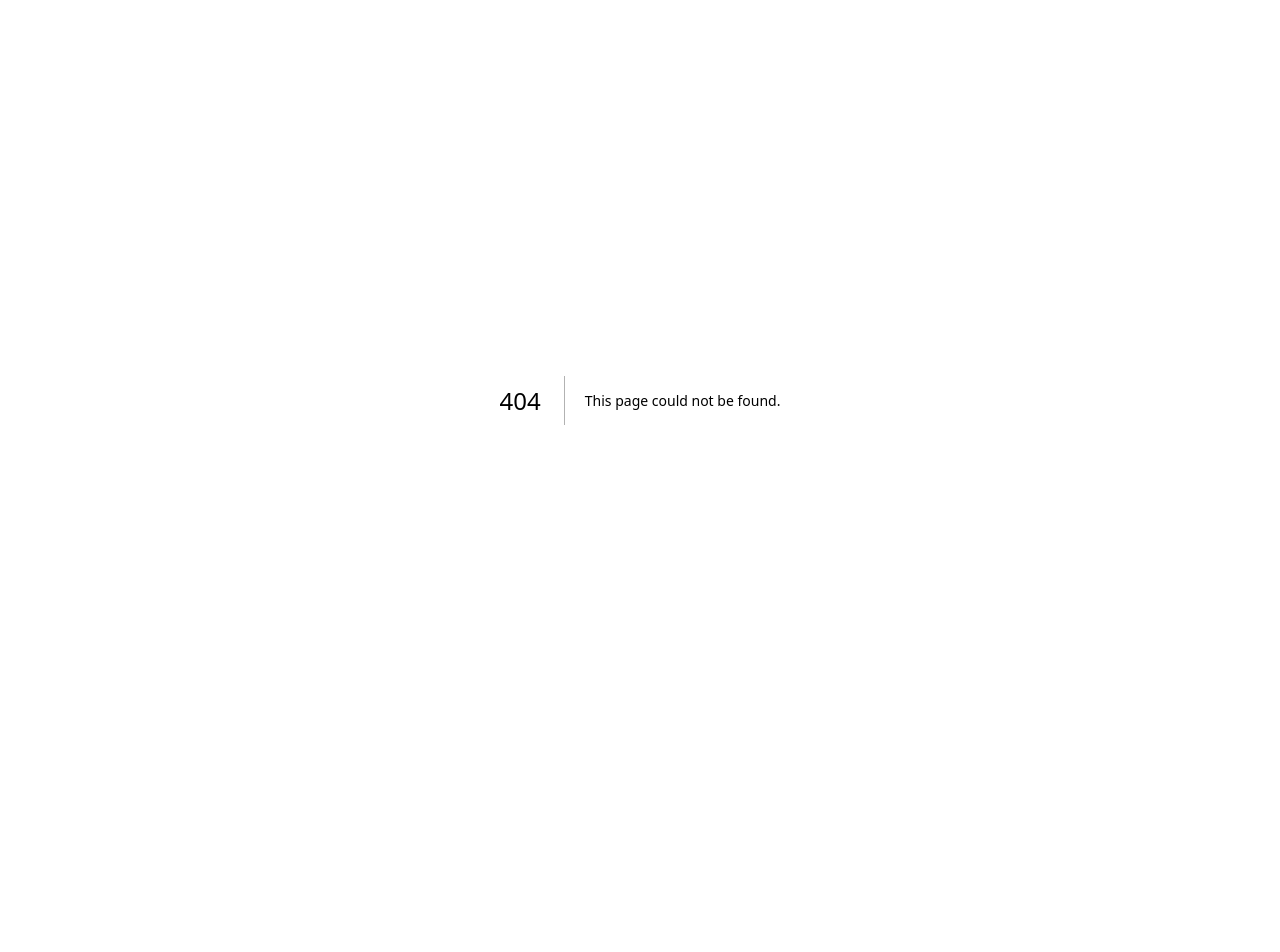
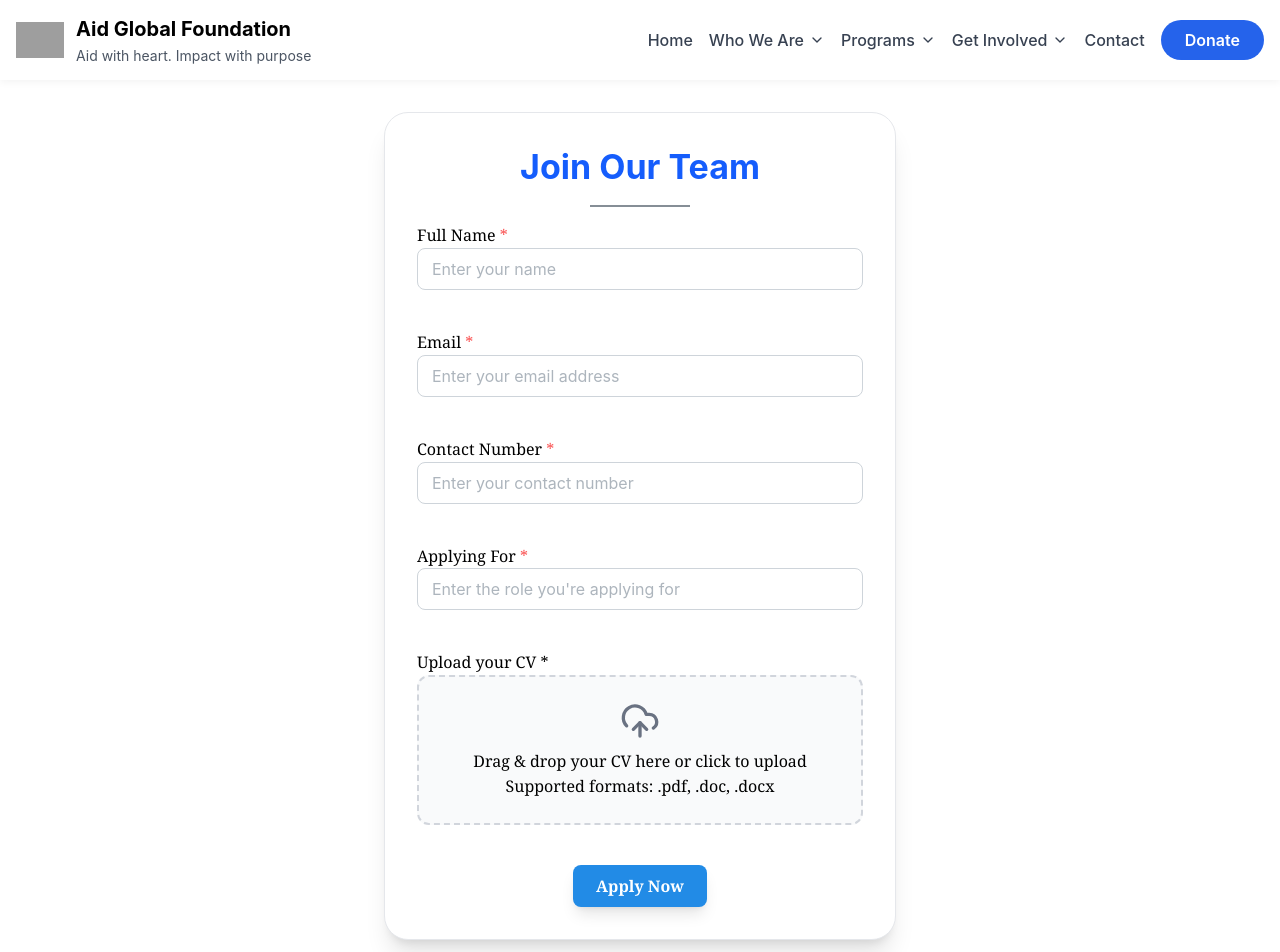
Before and after one commit to k34a/aid-global-web, a Next.js app: page /our-careers in a window 1280 px wide. Before the commit this address had no page. Shown: the top 952 px of the page. Before the commit the page ends 800 px from the top, so only its background shows below. Built offline with nearby package versions, Linux system fonts and the light colour scheme; grey boxes are pictures that could not be loaded.

Commit message:
feat: new careers page

```diff
--- a/package.json
+++ b/package.json
@@ -13,6 +13,7 @@
 	},
 	"dependencies": {
 		"@mantine/core": "^8.1.3",
+		"@mantine/dropzone": "^8.2.1",
 		"@mantine/form": "^8.2.1",
 		"@mantine/hooks": "^8.1.3",
 		"@popmotion/popcorn": "^0.4.4",
--- /dev/null
+++ b/src/app/(static)/our-careers/page.tsx
@@ -0,0 +1,17 @@
+"use client";
+import React from "react";
+import { Container, Stack } from "@mantine/core";
+
+import Otherdetails from "@/components/ourcareers/otherdetails";
+
+function OurCareers() {
+	return (
+		<Container size="md" py="xl">
+			<Stack>
+				<Otherdetails />
+			</Stack>
+		</Container>
+	);
+}
+
+export default OurCareers;
--- /dev/null
+++ b/src/components/ourcareers/otherdetails.tsx
@@ -0,0 +1,168 @@
+import React, { useState } from "react";
+import {
+	Stack,
+	Divider,
+	TextInput,
+	Box,
+	Text,
+	Title,
+	Button,
+	Center,
+} from "@mantine/core";
+import { Dropzone, MIME_TYPES } from "@mantine/dropzone";
+import { UploadCloud } from "lucide-react";
+
+function Otherdetails() {
+	const [fullname, setFullname] = useState("");
+	const [email, setEmail] = useState("");
+	const [contact, setContact] = useState("");
+	const [apply, setApply] = useState("");
+	const [cvFile, setCvFile] = useState<File | null>(null);
+
+	const handleDrop = (files: File[]) => {
+		if (files.length > 0) {
+			setCvFile(files[0]);
+			console.log("Uploaded file:", files[0]);
+		}
+	};
+
+	const handleSubmit = () => {
+		if (!fullname || !email || !contact || !apply || !cvFile) {
+			alert("Please fill in all fields and upload your CV.");
+			return;
+		}
+
+		const formData = {
+			fullname,
+			email,
+			contact,
+			apply,
+			cv: cvFile.name,
+		};
+
+		console.log("Form Submitted:", formData);
+		alert("Form submitted successfully!");
+
+		setFullname("");
+		setEmail("");
+		setContact("");
+		setApply("");
+		setCvFile(null);
+	};
+
+	return (
+		<Box
+			px="xl"
+			py="xl"
+			className="font-serif mb-10 bg-white shadow-xl rounded-3xl border mx-auto max-w-lg w-full border-gray-200 sm:px-8 sm:py-10"
+		>
+			<Title className="text-center  font-bold mb-1 text-blue-600 text-2xl sm:text-3xl md:text-4xl lg:text-5xl xl:text-6xl">
+				Join Our Team
+			</Title>
+
+			<Divider
+				size="sm"
+				w={100}
+				my="md"
+				color="gray"
+				className="mx-auto mb-6"
+			/>
+
+			<Stack className="space-y-6">
+				<TextInput
+					label="Full Name"
+					placeholder="Enter your name"
+					value={fullname}
+					onChange={(e) => setFullname(e.currentTarget.value)}
+					required
+					size="md"
+					radius="md"
+					withAsterisk
+				/>
+
+				<TextInput
+					label="Email"
+					placeholder="Enter your email address"
+					type="email"
+					value={email}
+					onChange={(e) => setEmail(e.currentTarget.value)}
+					required
+					size="md"
+					radius="md"
+					withAsterisk
+				/>
+
+				<TextInput
+					label="Contact Number"
+					placeholder="Enter your contact number"
+					type="tel"
+					value={contact}
+					onChange={(e) => setContact(e.currentTarget.value)}
+					required
+					size="md"
+					radius="md"
+					withAsterisk
+				/>
+
+				<TextInput
+					label="Applying For"
+					placeholder="Enter the role you're applying for"
+					value={apply}
+					onChange={(e) => setApply(e.currentTarget.value)}
+					required
+					size="md"
+					radius="md"
+					withAsterisk
+				/>
+
+				<div>
+					<Text className="font-medium text-sm mb-2 text-gray-700">
+						Upload your CV *
+					</Text>
+
+					<Dropzone
+						onDrop={handleDrop}
+						accept={[
+							MIME_TYPES.pdf,
+							MIME_TYPES.doc,
+							MIME_TYPES.docx,
+						]}
+						radius="md"
+						className="border-2 border-dashed border-gray-300 hover:border-blue-500 bg-gray-50 rounded-xl px-4 py-6"
+					>
+						<div className="flex flex-col items-center justify-center space-y-1">
+							<UploadCloud className="w-10 h-10 text-gray-500 mb-2" />
+							<Text className="text-gray-600 text-sm font-medium">
+								Drag & drop your CV here or click to upload
+							</Text>
+							<Text className="text-xs text-gray-500">
+								Supported formats: .pdf, .doc, .docx
+							</Text>
+						</div>
+					</Dropzone>
+
+					{cvFile && (
+						<div className="mt-4 text-sm text-green-600">
+							Selected File: <strong>{cvFile.name}</strong>
+						</div>
+					)}
+				</div>
+
+				<Center>
+					<Button
+						size="md"
+						radius="md"
+						color="blue"
+						variant="filled"
+						className="font-serif px-6 py-2 text-white shadow-lg hover:shadow-lg"
+						onClick={handleSubmit}
+					>
+						Apply Now
+					</Button>
+				</Center>
+			</Stack>
+		</Box>
+	);
+}
+
+export default Otherdetails;
```
Also changed, not shown: 1 other file (tests, documents, lock files or other folders).
